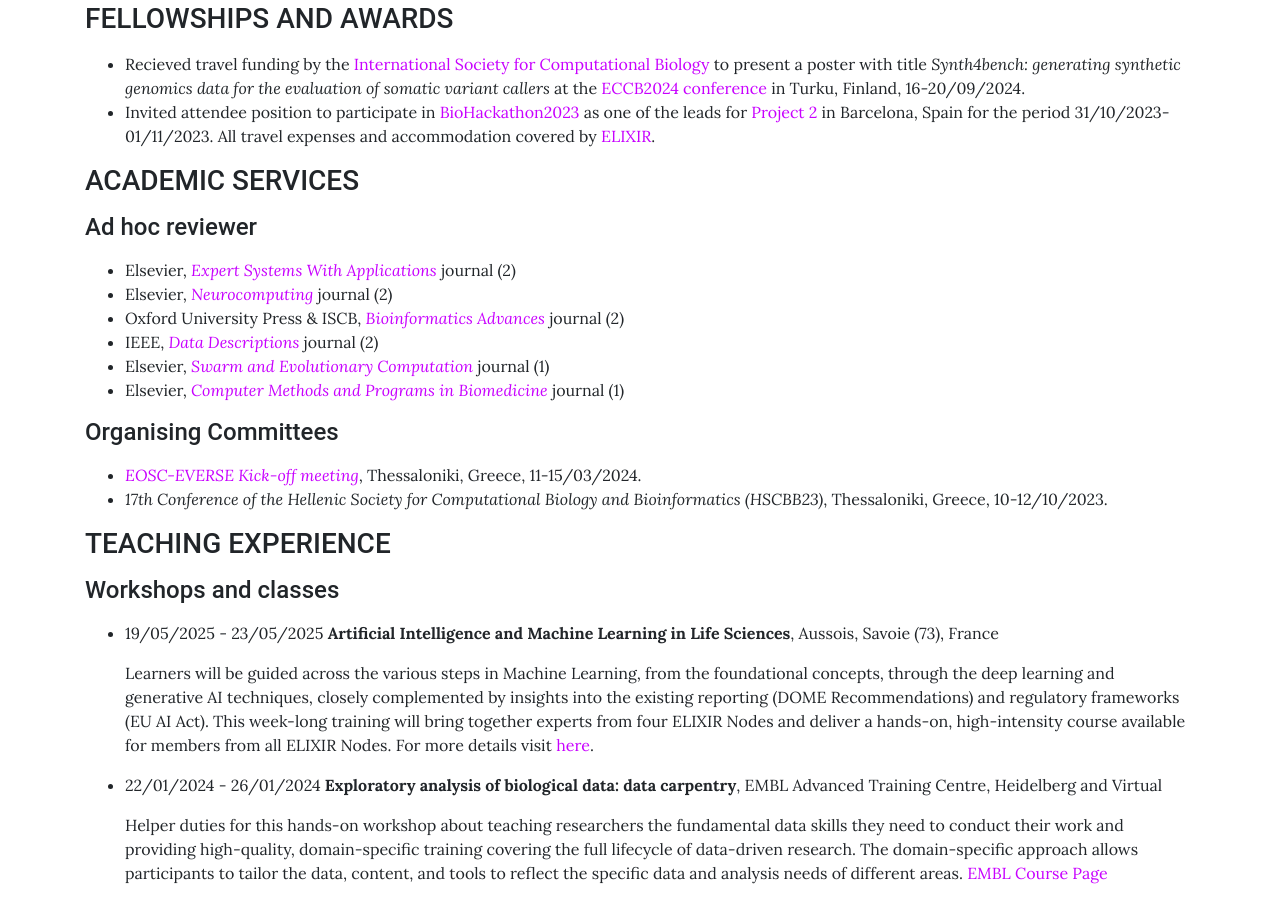
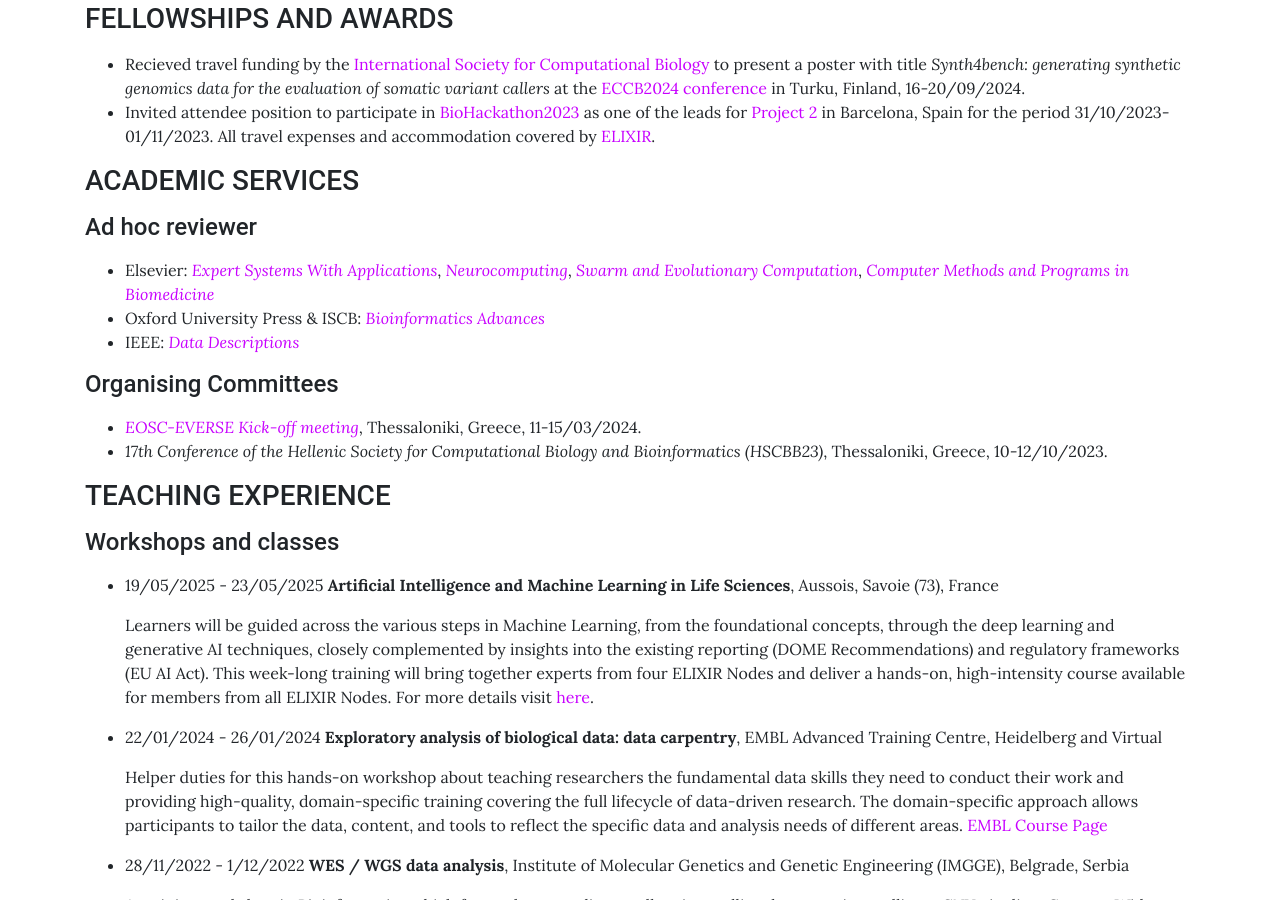
Before and after one commit to sfragkoul/sfragkoul.github.io, a Jekyll site: the page built from pages/CV.md, in a window 1280 px wide and 900 px high, scrolled down 1541 px. Built offline with Jekyll 4.4.1, drawn with Linux system fonts in a browser that asks for light colours.

Commit message:
Update CV.md

```diff
--- a/pages/CV.md
+++ b/pages/CV.md
@@ -64,12 +64,10 @@
 <p style="margin-bottom:15px"></p>
 
 #### Ad hoc reviewer
-  - Elsevier, [*Expert Systems With Applications*](https://www.sciencedirect.com/journal/expert-systems-with-applications) journal (2)
-  - Elsevier, [*Neurocomputing*](https://www.sciencedirect.com/journal/neurocomputing) journal (2)
-  - Oxford University Press & ISCB, [*Bioinformatics Advances*](https://academic.oup.com/bioinformaticsadvances) journal (2)
-  - IEEE, [*Data Descriptions*](https://www.ieee-data.org/) journal (2)
-  - Elsevier, [*Swarm and Evolutionary Computation*](https://www.sciencedirect.com/journal/swarm-and-evolutionary-computation/about/aims-and-scope) journal (1)
-  - Elsevier, [*Computer Methods and Programs in Biomedicine*](https://www.sciencedirect.com/journal/computer-methods-and-programs-in-biomedicine) journal (1)
+  - Elsevier: [*Expert Systems With Applications*](https://www.sciencedirect.com/journal/expert-systems-with-applications), [*Neurocomputing*](https://www.sciencedirect.com/journal/neurocomputing), [*Swarm and Evolutionary Computation*](https://www.sciencedirect.com/journal/swarm-and-evolutionary-computation/about/aims-and-scope), [*Computer Methods and Programs in Biomedicine*](https://www.sciencedirect.com/journal/computer-methods-and-programs-in-biomedicine)
+  - Oxford University Press & ISCB: [*Bioinformatics Advances*](https://academic.oup.com/bioinformaticsadvances)
+  - IEEE: [*Data Descriptions*](https://www.ieee-data.org/)
+
 
 
 #### Organising Committees
```
